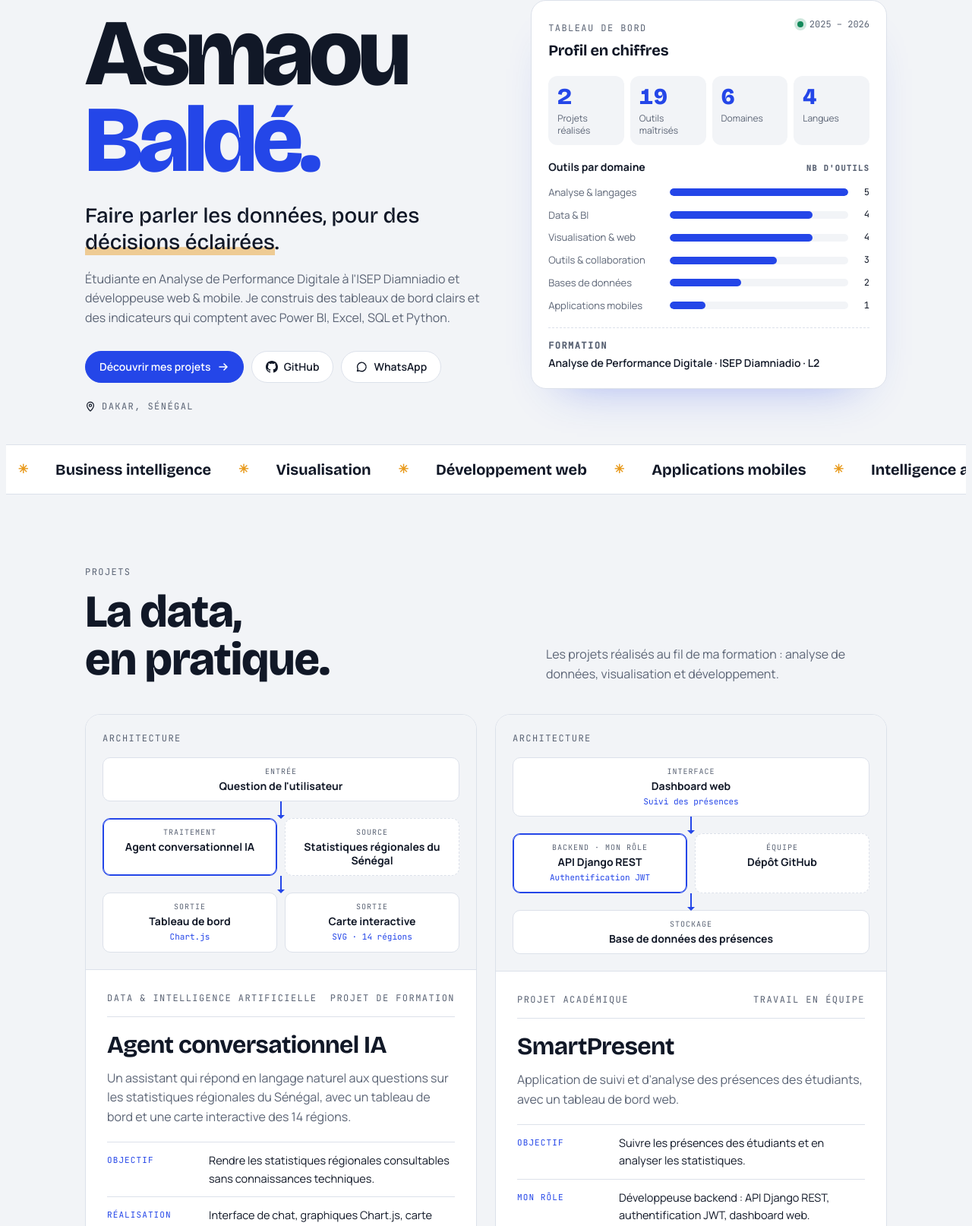
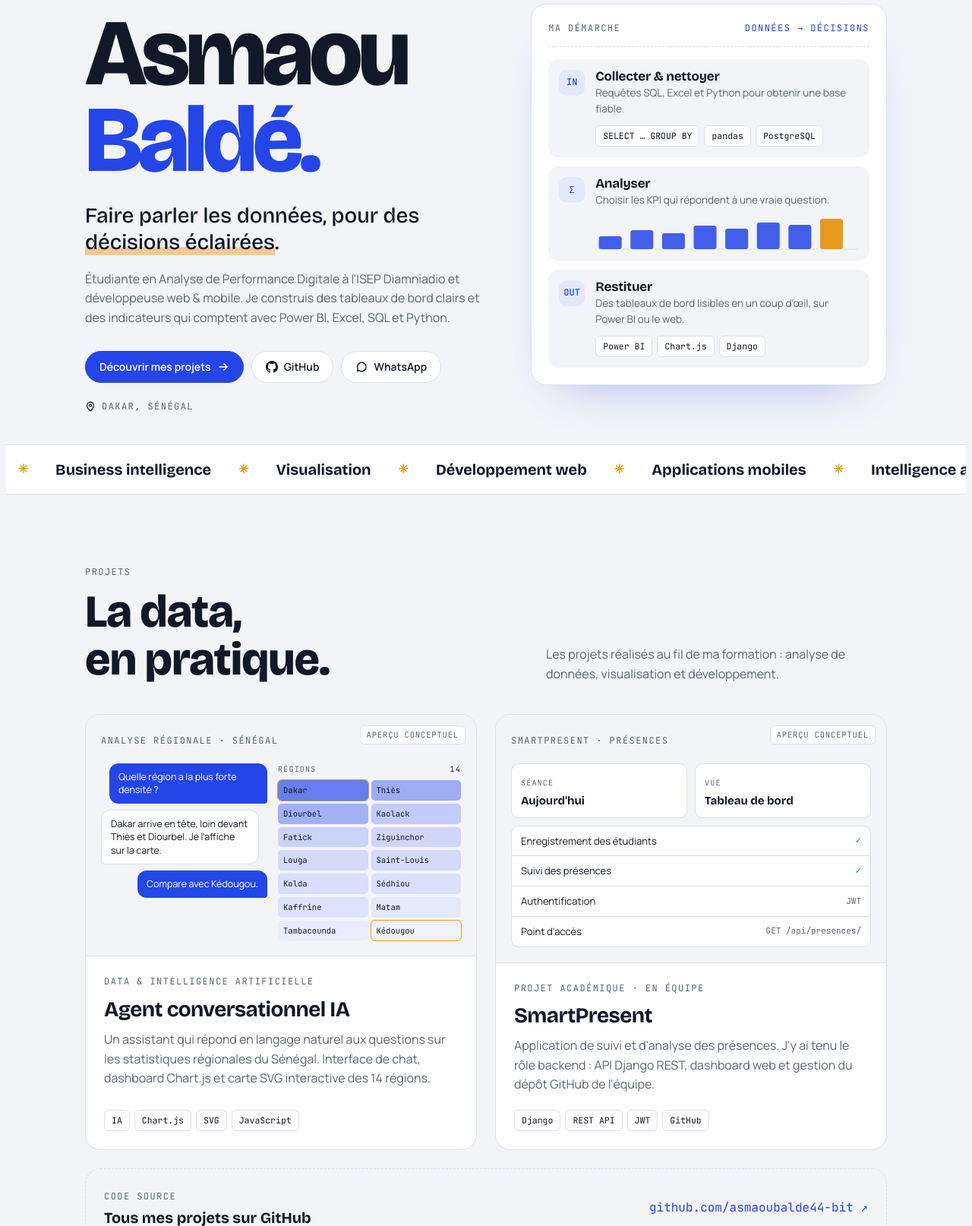
Before and after one commit to asmaoubalde44-bit/asmaoubalde44-bit.github.io, a plain HTML site: page index.html in a window 1280 px wide. Shown: the part 166-1780 px from the top of the page at 76% size. Drawn offline with nearby package versions, Linux system fonts and the light colour scheme.

Commit message:
Retour à la première version

```diff
--- a/index.html
+++ b/index.html
@@ -118,64 +118,6 @@ p { margin: 0; }
 .chips { display: flex; flex-wrap: wrap; gap: 6px; margin-top: 10px; }
 .chip { font-family: var(--f-mono); font-size: 11.5px; padding: 4px 9px; border-radius: 6px; border: 1px solid var(--line); background: var(--surface); color: var(--ink); }
 
-/* Profile card */
-.profile { padding: 26px; }
-.profile-id { display: flex; align-items: center; gap: 14px; padding-bottom: 18px; border-bottom: 1px solid var(--line); }
-.profile-id .mono { width: 52px; height: 52px; flex: none; border-radius: 14px; display: grid; place-items: center; background: var(--accent); color: var(--surface); font-family: var(--f-display); font-weight: 800; font-size: 20px; letter-spacing: -0.02em; }
-.profile-id strong { display: block; font-family: var(--f-display); font-size: 20px; letter-spacing: -0.01em; }
-.profile-id span { font-size: 13.5px; color: var(--muted); }
-.facts { margin: 0; display: grid; }
-.facts > div { display: grid; grid-template-columns: 110px 1fr; gap: 12px; padding-block: 12px; border-bottom: 1px solid var(--line); }
-.facts dt { font-family: var(--f-mono); font-size: 11px; letter-spacing: .1em; text-transform: uppercase; color: var(--muted); padding-top: 3px; }
-.facts dd { margin: 0; font-weight: 600; font-size: 14.5px; line-height: 1.45; min-width: 0; }
-.facts small { font-weight: 400; color: var(--muted); font-size: 13px; }
-.profile-tools { padding-top: 16px; }
-@media (max-width: 420px) { .facts > div { grid-template-columns: 1fr; gap: 2px; } }
-
-/* Dashboard panel */
-.dash { padding: 22px; display: grid; gap: 18px; }
-.dash-head { display: flex; justify-content: space-between; align-items: flex-start; gap: 12px; }
-.dash-head strong { display: block; font-family: var(--f-display); font-size: 20px; letter-spacing: -0.01em; margin-top: 2px; }
-.live { display: inline-flex; align-items: center; gap: 8px; font-family: var(--f-mono); font-size: 12px; color: var(--muted); white-space: nowrap; }
-.kpis { display: grid; grid-template-columns: repeat(4, 1fr); gap: 8px; }
-@media (max-width: 460px) { .kpis { grid-template-columns: repeat(2, 1fr); } }
-.kpi { background: var(--bg); border-radius: 12px; padding: 12px; min-width: 0; }
-.kpi b { display: block; font-family: var(--f-display); font-size: 30px; line-height: 1; font-weight: 800; color: var(--accent); font-variant-numeric: tabular-nums; }
-.kpi span { display: block; font-size: 12px; color: var(--muted); margin-top: 6px; line-height: 1.3; }
-.hbar-chart { display: grid; gap: 9px; }
-.chart-title { display: flex; justify-content: space-between; align-items: baseline; font-weight: 700; font-size: 14px; margin-bottom: 2px; }
-.chart-title .label { font-size: 10.5px; }
-.hbar { display: grid; grid-template-columns: 150px 1fr 18px; gap: 10px; align-items: center; font-size: 13px; }
-.hb-name { color: var(--muted); white-space: nowrap; overflow: hidden; text-overflow: ellipsis; }
-.hb-track { height: 10px; border-radius: 5px; background: var(--bg); overflow: hidden; }
-.hb-track i { display: block; height: 100%; border-radius: 5px; background: var(--accent); }
-.hbar:first-of-type .hb-track i { background: var(--sun); }
-.hb-val { font-family: var(--f-mono); font-size: 12px; text-align: right; font-variant-numeric: tabular-nums; }
-@media (max-width: 420px) { .hbar { grid-template-columns: 112px 1fr 18px; } }
-.dash-foot { display: grid; gap: 2px; padding-top: 14px; border-top: 1px dashed var(--line); font-weight: 600; font-size: 14px; }
-
-/* Architecture diagrams */
-.arch { margin: 0; padding: 22px; background: var(--bg); border-bottom: 1px solid var(--line); }
-.arch figcaption { margin-bottom: 14px; }
-.flow { display: grid; justify-items: center; }
-.node-row { display: grid; grid-template-columns: 1fr 1fr; gap: 10px; width: 100%; }
-.node { width: 100%; max-width: 100%; background: var(--surface); border: 1px solid var(--line); border-radius: 10px; padding: 10px 12px; text-align: center; min-width: 0; }
-.node small { display: block; font-family: var(--f-mono); font-size: 10px; letter-spacing: .1em; text-transform: uppercase; color: var(--muted); }
-.node b { display: block; font-size: 14px; line-height: 1.3; margin-top: 2px; }
-.node em { display: block; font-style: normal; font-family: var(--f-mono); font-size: 11px; color: var(--accent); margin-top: 3px; }
-.node.core { border-color: var(--accent); box-shadow: inset 0 0 0 1px var(--accent); }
-.node.side { border-style: dashed; }
-.link { width: 2px; height: 22px; background: var(--accent); position: relative; }
-.link::after { content: ""; position: absolute; left: 50%; bottom: -1px; transform: translateX(-50%); border: 5px solid transparent; border-top-color: var(--accent); border-bottom: 0; }
-
-/* Case study */
-.project-top { display: flex; justify-content: space-between; gap: 12px; flex-wrap: wrap; padding-bottom: 14px; border-bottom: 1px solid var(--line); }
-.case { margin: 6px 0 0; display: grid; gap: 0; border-top: 1px solid var(--line); }
-.case > div { display: grid; grid-template-columns: 120px 1fr; gap: 14px; padding-block: 12px; border-bottom: 1px solid var(--line); }
-.case dt { font-family: var(--f-mono); font-size: 11px; letter-spacing: .1em; text-transform: uppercase; color: var(--accent); padding-top: 3px; }
-.case dd { margin: 0; font-size: 14.5px; min-width: 0; }
-@media (max-width: 480px) { .case > div { grid-template-columns: 1fr; gap: 2px; } }
-
 /* Ticker */
 .ticker { border-block: 1px solid var(--line); overflow: hidden; background: var(--surface); }
 .ticker-track { display: flex; gap: 36px; width: max-content; padding-block: 16px; animation: slide 38s linear infinite; }
@@ -199,8 +141,8 @@ section.block { padding-block: 88px 24px; scroll-margin-top: 70px; }
 .project { background: var(--surface); border: 1px solid var(--line); border-radius: 20px; overflow: hidden; display: flex; flex-direction: column; min-width: 0; }
 .preview { background: var(--bg); border-bottom: 1px solid var(--line); padding: 20px; min-height: 270px; position: relative; }
 .tag-concept { position: absolute; top: 14px; right: 14px; font-family: var(--f-mono); font-size: 10.5px; letter-spacing: .08em; text-transform: uppercase; color: var(--muted); background: var(--surface); border: 1px solid var(--line); padding: 3px 8px; border-radius: 6px; }
-.project-body { padding: 28px; display: flex; flex-direction: column; gap: 14px; flex: 1; }
-.project-body h3 { font-size: clamp(26px, 3vw, 32px); font-weight: 700; margin-top: 6px; }
+.project-body { padding: 24px; display: flex; flex-direction: column; gap: 12px; flex: 1; }
+.project-body h3 { font-size: 28px; font-weight: 700; }
 .project-body p { color: var(--muted); }
 .project-body .chips { margin-top: auto; padding-top: 8px; }
 
@@ -328,29 +270,45 @@ footer a:hover { color: var(--accent); }
         </div>
       </div>
 
-      <aside class="panel dash reveal d2" aria-label="Profil en chiffres">
-        <div class="dash-head">
-          <div><span class="label">Tableau de bord</span><strong>Profil en chiffres</strong></div>
-          <span class="live"><span class="dot" aria-hidden="true"></span>2025 – 2026</span>
+      <aside class="panel reveal d2" aria-label="Ma démarche">
+        <div class="panel-head">
+          <span class="label">Ma démarche</span>
+          <span class="label" style="color:var(--accent)">Données → Décisions</span>
         </div>
-        <div class="kpis">
-          <div class="kpi"><b>2</b><span>Projets réalisés</span></div>
-          <div class="kpi"><b>19</b><span>Outils maîtrisés</span></div>
-          <div class="kpi"><b>6</b><span>Domaines</span></div>
-          <div class="kpi"><b>4</b><span>Langues</span></div>
-        </div>
-        <div class="hbar-chart">
-          <div class="chart-title"><span>Outils par domaine</span><span class="label">nb d'outils</span></div>
-          <div class="hbar"><span class="hb-name">Analyse &amp; langages</span><span class="hb-track"><i style="width:100%"></i></span><span class="hb-val">5</span></div>
-          <div class="hbar"><span class="hb-name">Data &amp; BI</span><span class="hb-track"><i style="width:80%"></i></span><span class="hb-val">4</span></div>
-          <div class="hbar"><span class="hb-name">Visualisation &amp; web</span><span class="hb-track"><i style="width:80%"></i></span><span class="hb-val">4</span></div>
-          <div class="hbar"><span class="hb-name">Outils &amp; collaboration</span><span class="hb-track"><i style="width:60%"></i></span><span class="hb-val">3</span></div>
-          <div class="hbar"><span class="hb-name">Bases de données</span><span class="hb-track"><i style="width:40%"></i></span><span class="hb-val">2</span></div>
-          <div class="hbar"><span class="hb-name">Applications mobiles</span><span class="hb-track"><i style="width:20%"></i></span><span class="hb-val">1</span></div>
-        </div>
-        <div class="dash-foot">
-          <span class="label">Formation</span>
-          <span>Analyse de Performance Digitale · ISEP Diamniadio · L2</span>
+        <div class="stages">
+          <div class="stage">
+            <span class="n">IN</span>
+            <div>
+              <h3>Collecter &amp; nettoyer</h3>
+              <p>Requêtes SQL, Excel et Python pour obtenir une base fiable.</p>
+              <div class="chips"><span class="chip">SELECT … GROUP BY</span><span class="chip">pandas</span><span class="chip">PostgreSQL</span></div>
+            </div>
+          </div>
+          <div class="stage">
+            <span class="n">Σ</span>
+            <div>
+              <h3>Analyser</h3>
+              <p>Choisir les KPI qui répondent à une vraie question.</p>
+              <svg viewBox="0 0 300 44" preserveAspectRatio="none" aria-hidden="true">
+                <line x1="0" y1="43" x2="300" y2="43" stroke="var(--line)" stroke-width="1"/>
+                <g fill="var(--accent)" opacity=".85">
+                  <rect x="4" y="26" width="26" height="17" rx="3"/><rect x="40" y="18" width="26" height="25" rx="3"/>
+                  <rect x="76" y="22" width="26" height="21" rx="3"/><rect x="112" y="12" width="26" height="31" rx="3"/>
+                  <rect x="148" y="16" width="26" height="27" rx="3"/><rect x="184" y="8" width="26" height="35" rx="3"/>
+                  <rect x="220" y="11" width="26" height="32" rx="3"/>
+                </g>
+                <rect x="256" y="3" width="26" height="40" rx="3" fill="var(--sun)"/>
+              </svg>
+            </div>
+          </div>
+          <div class="stage">
+            <span class="n">OUT</span>
+            <div>
+              <h3>Restituer</h3>
+              <p>Des tableaux de bord lisibles en un coup d'œil, sur Power BI ou le web.</p>
+              <div class="chips"><span class="chip">Power BI</span><span class="chip">Chart.js</span><span class="chip">Django</span></div>
+            </div>
+          </div>
         </div>
       </aside>
     </div>
@@ -373,58 +331,58 @@ footer a:hover { color: var(--accent); }
 
       <div class="projects">
         <article class="project">
-          <figure class="arch" aria-label="Schéma de fonctionnement de l'agent conversationnel">
-            <figcaption class="label">Architecture</figcaption>
-            <div class="flow">
-              <div class="node"><small>Entrée</small><b>Question de l'utilisateur</b></div>
-              <div class="link" aria-hidden="true"></div>
-              <div class="node-row">
-                <div class="node core"><small>Traitement</small><b>Agent conversationnel IA</b></div>
-                <div class="node side"><small>Source</small><b>Statistiques régionales du Sénégal</b></div>
+          <div class="preview" aria-hidden="true">
+            <span class="tag-concept">Aperçu conceptuel</span>
+            <span class="label">Analyse régionale · Sénégal</span>
+            <div class="p1">
+              <div class="chat">
+                <div class="bubble q">Quelle région a la plus forte densité ?</div>
+                <div class="bubble a">Dakar arrive en tête, loin devant Thiès et Diourbel. Je l'affiche sur la carte.</div>
+                <div class="bubble q">Compare avec Kédougou.</div>
               </div>
-              <div class="link" aria-hidden="true"></div>
-              <div class="node-row">
-                <div class="node"><small>Sortie</small><b>Tableau de bord</b><em>Chart.js</em></div>
-                <div class="node"><small>Sortie</small><b>Carte interactive</b><em>SVG · 14 régions</em></div>
+              <div>
+                <div class="reg-head"><span class="label" style="font-size:10px">Régions</span><span class="label" style="font-size:10px;color:var(--ink)">14</span></div>
+                <div class="regions">
+                  <span class="region hi" style="--w:70%">Dakar</span><span class="region" style="--w:45%">Thiès</span>
+                  <span class="region" style="--w:42%">Diourbel</span><span class="region" style="--w:28%">Kaolack</span>
+                  <span class="region" style="--w:24%">Fatick</span><span class="region" style="--w:22%">Ziguinchor</span>
+                  <span class="region" style="--w:20%">Louga</span><span class="region" style="--w:20%">Saint-Louis</span>
+                  <span class="region" style="--w:18%">Kolda</span><span class="region" style="--w:17%">Sédhiou</span>
+                  <span class="region" style="--w:15%">Kaffrine</span><span class="region" style="--w:12%">Matam</span>
+                  <span class="region" style="--w:10%">Tambacounda</span><span class="region hi" style="--w:7%">Kédougou</span>
+                </div>
               </div>
             </div>
-          </figure>
+          </div>
           <div class="project-body">
-            <div class="project-top"><span class="label">Data &amp; intelligence artificielle</span><span class="label">Projet de formation</span></div>
+            <span class="label">Data &amp; intelligence artificielle</span>
             <h3>Agent conversationnel IA</h3>
-            <p>Un assistant qui répond en langage naturel aux questions sur les statistiques régionales du Sénégal, avec un tableau de bord et une carte interactive des 14 régions.</p>
-            <dl class="case">
-              <div><dt>Objectif</dt><dd>Rendre les statistiques régionales consultables sans connaissances techniques.</dd></div>
-              <div><dt>Réalisation</dt><dd>Interface de chat, graphiques Chart.js, carte SVG cliquable des 14 régions.</dd></div>
-              <div><dt>Compétences</dt><dd>Intelligence artificielle, visualisation de données, JavaScript.</dd></div>
-            </dl>
+            <p>Un assistant qui répond en langage naturel aux questions sur les statistiques régionales du Sénégal. Interface de chat, dashboard Chart.js et carte SVG interactive des 14 régions.</p>
             <div class="chips"><span class="chip">IA</span><span class="chip">Chart.js</span><span class="chip">SVG</span><span class="chip">JavaScript</span></div>
           </div>
         </article>
 
         <article class="project">
-          <figure class="arch" aria-label="Schéma de fonctionnement de SmartPresent">
-            <figcaption class="label">Architecture</figcaption>
-            <div class="flow">
-              <div class="node"><small>Interface</small><b>Dashboard web</b><em>Suivi des présences</em></div>
-              <div class="link" aria-hidden="true"></div>
-              <div class="node-row">
-                <div class="node core"><small>Backend · mon rôle</small><b>API Django REST</b><em>Authentification JWT</em></div>
-                <div class="node side"><small>Équipe</small><b>Dépôt GitHub</b></div>
+          <div class="preview" aria-hidden="true">
+            <span class="tag-concept">Aperçu conceptuel</span>
+            <span class="label">SmartPresent · Présences</span>
+            <div class="p2">
+              <div class="p2-top">
+                <div class="mini"><span class="label" style="font-size:10px">Séance</span><b>Aujourd'hui</b></div>
+                <div class="mini"><span class="label" style="font-size:10px">Vue</span><b>Tableau de bord</b></div>
               </div>
-              <div class="link" aria-hidden="true"></div>
-              <div class="node"><small>Stockage</small><b>Base de données des présences</b></div>
+              <div class="rows">
+                <div class="row"><span>Enregistrement des étudiants</span><span class="ok">✓</span></div>
+                <div class="row"><span>Suivi des présences</span><span class="ok">✓</span></div>
+                <div class="row"><span>Authentification</span><code>JWT</code></div>
+                <div class="row"><span>Point d'accès</span><code>GET /api/presences/</code></div>
+              </div>
             </div>
-          </figure>
+          </div>
           <div class="project-body">
-            <div class="project-top"><span class="label">Projet académique</span><span class="label">Travail en équipe</span></div>
+            <span class="label">Projet académique · en équipe</span>
             <h3>SmartPresent</h3>
-            <p>Application de suivi et d'analyse des présences des étudiants, avec un tableau de bord web.</p>
-            <dl class="case">
-              <div><dt>Objectif</dt><dd>Suivre les présences des étudiants et en analyser les statistiques.</dd></div>
-              <div><dt>Mon rôle</dt><dd>Développeuse backend : API Django REST, authentification JWT, dashboard web.</dd></div>
-              <div><dt>Collaboration</dt><dd>Gestion du dépôt GitHub de l'équipe.</dd></div>
-            </dl>
+            <p>Application de suivi et d'analyse des présences. J'y ai tenu le rôle backend : API Django REST, dashboard web et gestion du dépôt GitHub de l'équipe.</p>
             <div class="chips"><span class="chip">Django</span><span class="chip">REST API</span><span class="chip">JWT</span><span class="chip">GitHub</span></div>
           </div>
         </article>
```
